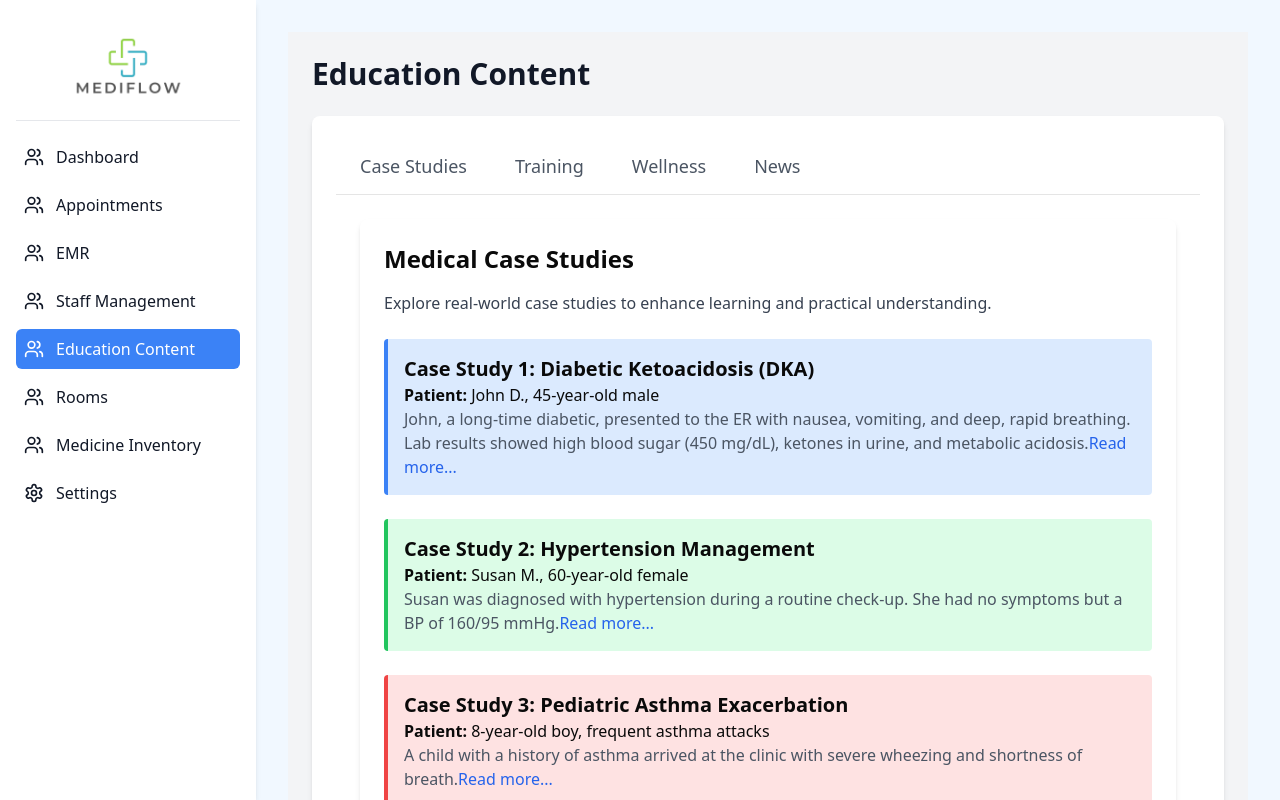
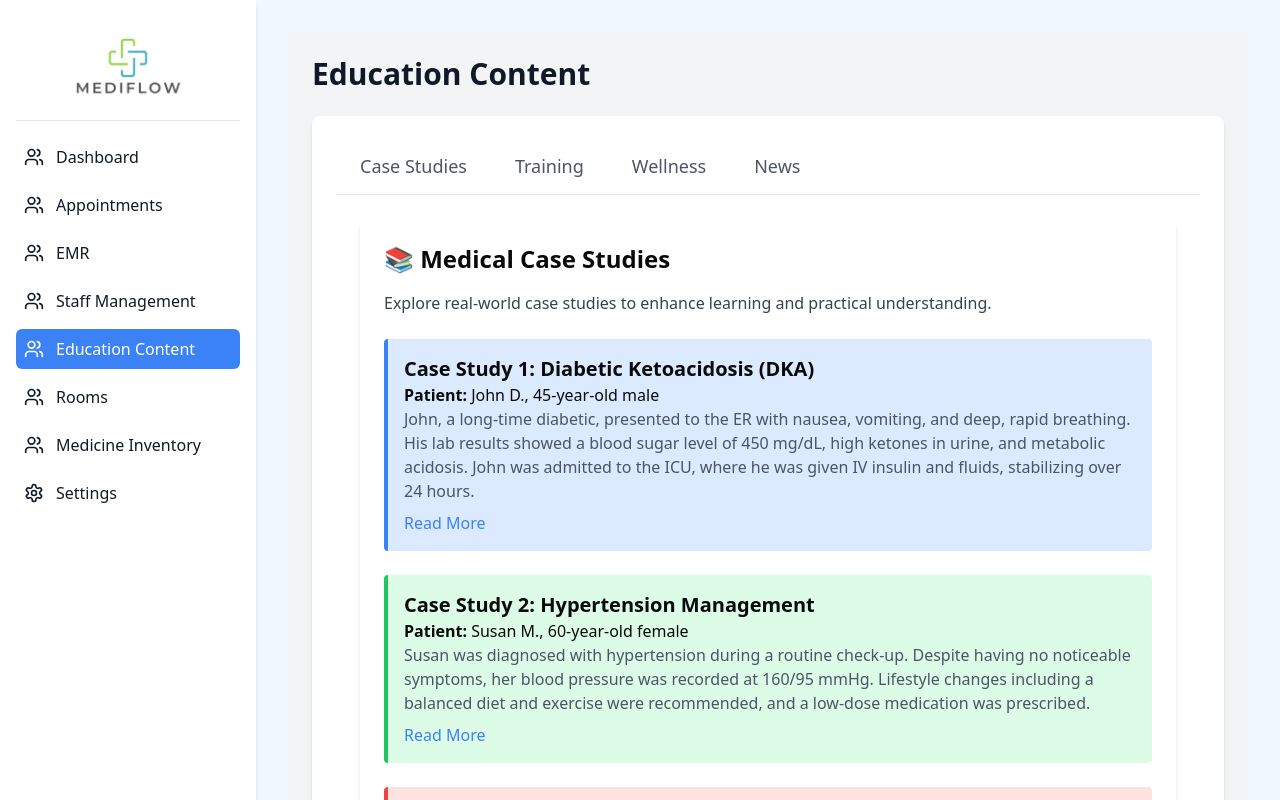
Before and after one commit to sallyk0127/mediflow-hms, a Next.js app: page /education-content in a window 1280 px wide. Shown: the top 800 px of the page. Built offline with nearby package versions, Linux system fonts and the light colour scheme.

Commit message:
Modified case study content to expand/collapse on click

```diff
--- a/app/education-content/case-studies.tsx
+++ b/app/education-content/case-studies.tsx
@@ -1,15 +1,17 @@
-import React, { useState } from "react";
+import React, { useState } from 'react';
 
-const CaseStudies = () => {
-  const [expandedCase, setExpandedCase] = useState(null);
+const CaseStudies: React.FC = () => {
+  // State to track expanded case study
+  const [expandedCaseStudy, setExpandedCaseStudy] = useState<number | null>(null);
 
-  const toggleExpand = (caseId) => {
-    setExpandedCase(expandedCase === caseId ? null : caseId); // Toggle between expanding and collapsing
+  // Toggle function to expand/collapse content
+  const toggleExpand = (id: number) => {
+    setExpandedCaseStudy(expandedCaseStudy === id ? null : id);
   };
 
   return (
     <div className="p-6 bg-white rounded-lg shadow-md">
-      <h2 className="text-2xl font-bold mb-4">Medical Case Studies</h2>
+      <h2 className="text-2xl font-bold mb-4">📚 Medical Case Studies</h2>
       <p className="mb-6 text-gray-700">
         Explore real-world case studies to enhance learning and practical understanding.
       </p>
@@ -18,93 +20,97 @@ const CaseStudies = () => {
       <div className="mb-6 p-4 border-l-4 border-blue-500 bg-blue-100 rounded">
         <h3 className="text-xl font-semibold">Case Study 1: Diabetic Ketoacidosis (DKA)</h3>
         <p><strong>Patient:</strong> John D., 45-year-old male</p>
+        <p className="text-gray-600">
+          John, a long-time diabetic, presented to the ER with nausea, vomiting, and deep, rapid breathing.
+          His lab results showed a blood sugar level of 450 mg/dL, high ketones in urine, and metabolic acidosis.
+          John was admitted to the ICU, where he was given IV insulin and fluids, stabilizing over 24 hours.
+        </p>
 
-        {/* Show preview of the content */}
-        <div className="text-gray-600">
-          {expandedCase === 1 ? (
+        {/* Conditionally render full content if expanded */}
+        {expandedCaseStudy === 1 && (
           <>
-              John, a long-time diabetic, presented to the ER with nausea, vomiting, and deep, rapid breathing.
-              Lab results showed high blood sugar (450 mg/dL), ketones in urine, and metabolic acidosis.
-              He was admitted to the ICU, given IV insulin, and stabilized over 24 hours.
-              <div className="mt-2 list-disc pl-6 text-gray-700">
-                <ul>
-                  <li>Recognizing early signs of DKA</li>
-                  <li>Emergency treatment with fluids and insulin</li>
-                  <li>Patient education on managing blood sugar levels</li>
+            <p className="text-gray-600">
+              Early recognition of Diabetic Ketoacidosis (DKA) is critical. If untreated, it can lead to severe complications, including organ failure or coma.
+            </p>
+            <ul className="mt-2 list-disc pl-6 text-gray-700">
+              <li>Recognizing the early signs of DKA such as nausea, vomiting, and rapid breathing.</li>
+              <li>Emergency treatment involves IV fluids and insulin administration.</li>
+              <li>Patient education on managing blood sugar levels and recognizing warning signs to prevent future episodes.</li>
             </ul>
-              </div>
-            </>
-          ) : (
-            <>
-              John, a long-time diabetic, presented to the ER with nausea, vomiting, and deep, rapid breathing.
-              Lab results showed high blood sugar (450 mg/dL), ketones in urine, and metabolic acidosis.
-              <span className="text-blue-600 cursor-pointer" onClick={() => toggleExpand(1)}>
-                Read more...
-              </span>
           </>
         )}
-        </div>
+
+        {/* Read More button */}
+        <button
+          onClick={() => toggleExpand(1)}
+          className="text-blue-500 mt-2"
+        >
+          {expandedCaseStudy === 1 ? 'Show Less' : 'Read More'}
+        </button>
       </div>
 
       {/* Case Study 2 */}
       <div className="mb-6 p-4 border-l-4 border-green-500 bg-green-100 rounded">
         <h3 className="text-xl font-semibold">Case Study 2: Hypertension Management</h3>
         <p><strong>Patient:</strong> Susan M., 60-year-old female</p>
+        <p className="text-gray-600">
+          Susan was diagnosed with hypertension during a routine check-up. Despite having no noticeable symptoms, her blood pressure was recorded at 160/95 mmHg.
+          Lifestyle changes including a balanced diet and exercise were recommended, and a low-dose medication was prescribed.
+        </p>
 
-        {/* Show preview of the content */}
-        <div className="text-gray-600">
-          {expandedCase === 2 ? (
+        {/* Conditionally render full content if expanded */}
+        {expandedCaseStudy === 2 && (
           <>
-              Susan was diagnosed with hypertension during a routine check-up. She had no symptoms but a BP of 160/95 mmHg.
-              Lifestyle changes and a low-dose medication were prescribed. At a follow-up, her BP had improved.
-              <div className="mt-2 list-disc pl-6 text-gray-700">
-                <ul>
-                  <li>Importance of regular BP monitoring</li>
-                  <li>Lifestyle changes vs. medication in managing hypertension</li>
-                  <li>Long-term health risks of uncontrolled BP</li>
+            <p className="text-gray-600">
+              Managing hypertension early can help prevent severe complications such as stroke or heart attack. Regular monitoring and lifestyle changes play a crucial role.
+            </p>
+            <ul className="mt-2 list-disc pl-6 text-gray-700">
+              <li>Importance of regular blood pressure monitoring, especially when no symptoms are present.</li>
+              <li>Lifestyle modifications such as diet and exercise can help reduce blood pressure.</li>
+              <li>Medication may be required when lifestyle changes alone are not sufficient.</li>
             </ul>
-              </div>
-            </>
-          ) : (
-            <>
-              Susan was diagnosed with hypertension during a routine check-up. She had no symptoms but a BP of 160/95 mmHg.
-              <span className="text-blue-600 cursor-pointer" onClick={() => toggleExpand(2)}>
-                Read more...
-              </span>
           </>
         )}
-        </div>
+
+        {/* Read More button */}
+        <button
+          onClick={() => toggleExpand(2)}
+          className="text-blue-500 mt-2"
+        >
+          {expandedCaseStudy === 2 ? 'Show Less' : 'Read More'}
+        </button>
       </div>
 
       {/* Case Study 3 */}
       <div className="mb-6 p-4 border-l-4 border-red-500 bg-red-100 rounded">
         <h3 className="text-xl font-semibold">Case Study 3: Pediatric Asthma Exacerbation</h3>
         <p><strong>Patient:</strong> 8-year-old boy, frequent asthma attacks</p>
+        <p className="text-gray-600">
+          An 8-year-old child with a history of asthma arrived at the clinic with severe wheezing and shortness of breath.
+          Oxygen therapy, nebulized bronchodilators, and steroids were administered. The child's condition improved after treatment.
+        </p>
 
-        {/* Show preview of the content */}
-        <div className="text-gray-600">
-          {expandedCase === 3 ? (
+        {/* Conditionally render full content if expanded */}
+        {expandedCaseStudy === 3 && (
           <>
-              A child with a history of asthma arrived at the clinic with severe wheezing and shortness of breath.
-              Oxygen therapy, nebulized bronchodilators, and steroids were administered. The child’s condition improved,
-              and he was discharged with an updated asthma action plan.
-              <div className="mt-2 list-disc pl-6 text-gray-700">
-                <ul>
-                  <li>Identifying asthma triggers</li>
-                  <li>Emergency response to an asthma attack</li>
-                  <li>Long-term management of pediatric asthma</li>
+            <p className="text-gray-600">
+              Asthma exacerbations can be managed with quick interventions, but it is crucial to identify triggers and develop an action plan.
+            </p>
+            <ul className="mt-2 list-disc pl-6 text-gray-700">
+              <li>Identifying common asthma triggers such as allergens or respiratory infections.</li>
+              <li>Immediate treatment with bronchodilators and steroids can relieve symptoms during an exacerbation.</li>
+              <li>Developing a personalized asthma action plan for managing future attacks and preventing hospital visits.</li>
             </ul>
-              </div>
-            </>
-          ) : (
-            <>
-              A child with a history of asthma arrived at the clinic with severe wheezing and shortness of breath.
-              <span className="text-blue-600 cursor-pointer" onClick={() => toggleExpand(3)}>
-                Read more...
-              </span>
           </>
         )}
-        </div>
+
+        {/* Read More button */}
+        <button
+          onClick={() => toggleExpand(3)}
+          className="text-blue-500 mt-2"
+        >
+          {expandedCaseStudy === 3 ? 'Show Less' : 'Read More'}
+        </button>
       </div>
     </div>
   );
```
Lines whose indentation alone changed are shown as unchanged.
